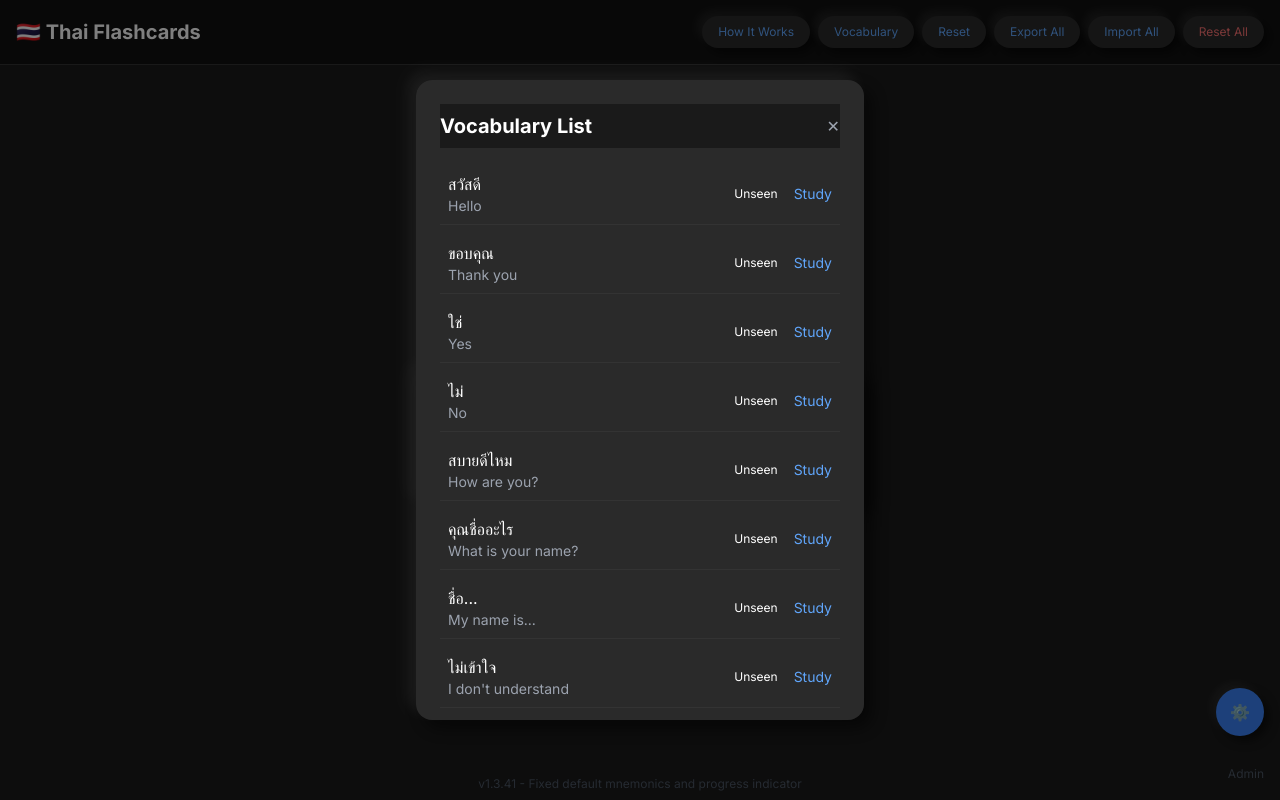
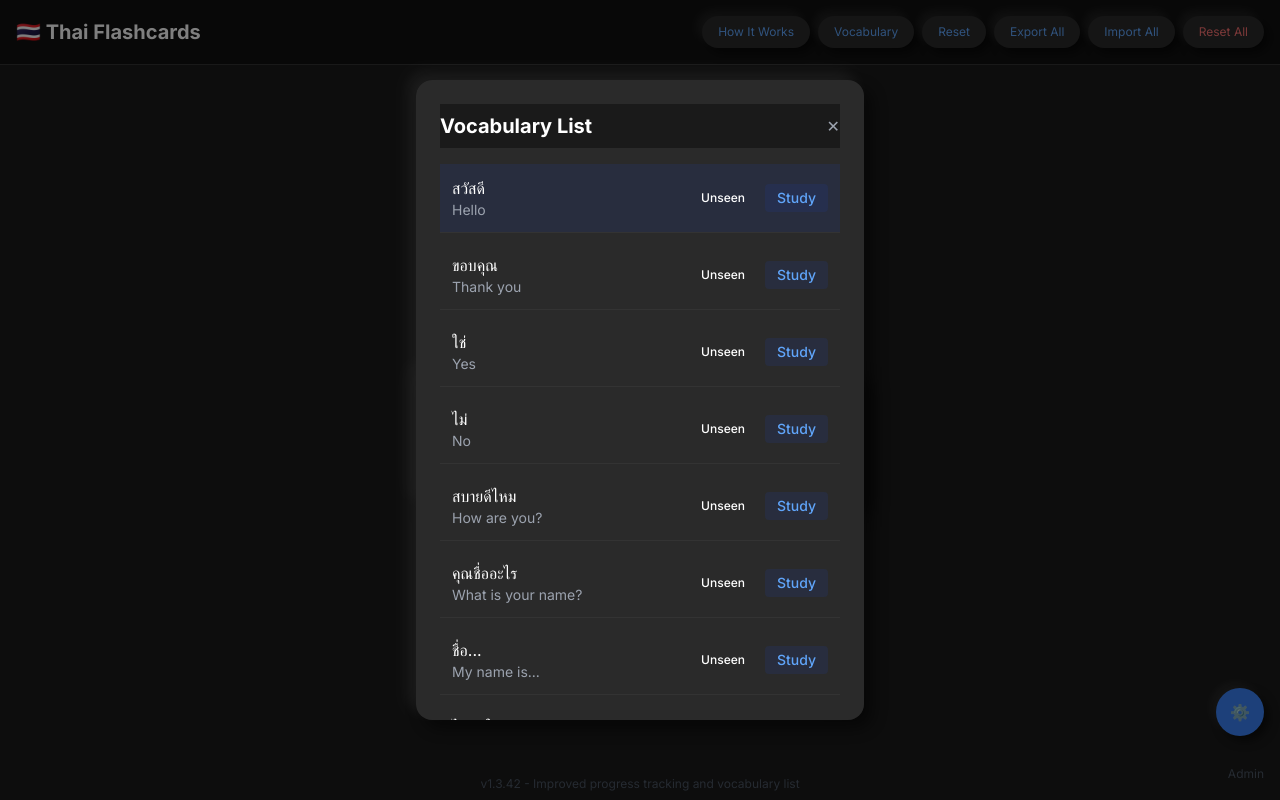
Before and after one commit to MaartenRischen/ThaiFlashcardsApp, a Next.js app: page / in a window 1280 px wide. Both pictures are taken after a click on the button "Vocabulary". Built offline with nearby package versions, Linux system fonts and the light colour scheme; no server answers.

Commit message:
fix: improve progress tracking to reflect Anki SRS structure

```diff
--- a/app/page.tsx
+++ b/app/page.tsx
@@ -24,8 +24,8 @@ function ClientOnly({ children }: { children: React.ReactNode }) {
 // Update version info
 const VERSION_INFO = {
   lastUpdated: new Date().toISOString(),
-  version: "1.3.41",
-  changes: "Fixed default mnemonics and progress indicator"
+  version: "1.3.42",
+  changes: "Improved progress tracking and vocabulary list"
 };
 
 interface Review {
@@ -125,6 +125,10 @@ export default function ThaiFlashcards() {
 
   // Track active cards position
   const [activeCardsIndex, setActiveCardsIndex] = useState<number>(0);
+
+  // Track how many reviews completed today
+  const [reviewsCompletedToday, setReviewsCompletedToday] = useState<number>(0);
+  const [totalDueToday, setTotalDueToday] = useState<number>(0);
 
   console.log("ThaiFlashcards: Component rendering/re-rendering. randomSentence:", randomSentence); // DEBUG
 
@@ -587,7 +591,73 @@ export default function ThaiFlashcards() {
     return { interval, easeFactor: newEaseFactor, repetitions };
   };
 
-  // Modify handleCardAction to use the active cards index
+  // Function to count cards due today based on SRS schedule
+  const countCardsDueToday = () => {
+    const today = new Date();
+    today.setHours(0, 0, 0, 0); // Start of today
+
+    let dueCount = 0;
+
+    // Count unseen cards (always due)
+    for (let i = 0; i < phrases.length; i++) {
+      if (!cardProgress[i] || !cardProgress[i].reviews || cardProgress[i].reviews.length === 0) {
+        dueCount++;
+        continue;
+      }
+
+      // Count cards marked as "hard" in their last review (always due)
+      const lastReview = cardProgress[i].reviews[cardProgress[i].reviews.length - 1];
+      if (lastReview.difficulty === 'hard') {
+        dueCount++;
+        continue;
+      }
+
+      // Count cards whose next review date is today or earlier
+      if (cardProgress[i].nextReviewDate) {
+        const nextReviewDate = new Date(cardProgress[i].nextReviewDate);
+        nextReviewDate.setHours(0, 0, 0, 0); // Start of review date
+
+        if (nextReviewDate <= today) {
+          dueCount++;
+        }
+      }
+    }
+
+    return dueCount;
+  };
+
+  // Function to check for reviews completed today
+  const countReviewsCompletedToday = () => {
+    const today = new Date();
+    today.setHours(0, 0, 0, 0); // Start of today
+
+    let completedCount = 0;
+
+    // Count reviews that happened today
+    Object.values(cardProgress).forEach(card => {
+      card.reviews.forEach((review: Review) => {
+        const reviewDate = new Date(review.date);
+        reviewDate.setHours(0, 0, 0, 0); // Start of review date
+
+        if (reviewDate.getTime() === today.getTime()) {
+          completedCount++;
+        }
+      });
+    });
+
+    return completedCount;
+  };
+
+  // Add a useEffect to update due counts when component mounts or cardProgress changes
+  useEffect(() => {
+    const dueCount = countCardsDueToday();
+    const completedCount = countReviewsCompletedToday();
+
+    setTotalDueToday(dueCount);
+    setReviewsCompletedToday(completedCount);
+  }, [cardProgress]);
+
+  // Modify handleCardAction to increment reviewsCompletedToday
   const handleCardAction = (difficulty: 'hard' | 'good' | 'easy') => {
     // Create or get the current card progress
     const currentProgress = cardProgress[index] || { reviews: [], nextReviewDate: new Date().toISOString() };
@@ -629,6 +699,16 @@ export default function ThaiFlashcards() {
     setRandomSentence(null);
     setShowAnswer(false);
     setIndex(activeCards[nextActiveIndex]);
+
+    // Increment completed reviews counter
+    setReviewsCompletedToday(prev => prev + 1);
+
+    // After marking a card as reviewed, it's no longer due today,
+    // so we should update the total due count
+    // If difficulty is 'hard', the card remains due
+    if (difficulty !== 'hard') {
+      setTotalDueToday(prev => Math.max(0, prev - 1));
+    }
   };
 
   const prevCard = () => {
@@ -784,12 +864,12 @@ export default function ThaiFlashcards() {
           {/* Progress Counter */}
           <div className="text-center mb-2">
             <p className="text-sm text-gray-400">
-              {activeCards.length} cards due today ({activeCards.length > 0 ? Math.round((activeCardsIndex / activeCards.length) * 100) : 0}% complete)
+              {totalDueToday} cards due today ({totalDueToday > 0 ? Math.round((reviewsCompletedToday / totalDueToday) * 100) : 0}% complete)
             </p>
           </div>
 
           <div className="mb-4 rounded-xl overflow-hidden neumorphic">
-            <div className="neumorphic-progress" style={{ width: `${activeCards.length > 0 ? Math.round((activeCardsIndex / activeCards.length) * 100) : 0}%` }}></div>
+            <div className="neumorphic-progress" style={{ width: `${totalDueToday > 0 ? Math.round((reviewsCompletedToday / totalDueToday) * 100) : 0}%` }}></div>
           </div>
 
           {/* Card */}
@@ -1008,13 +1088,13 @@ export default function ThaiFlashcards() {
                 const { color, label } = getStatusInfo(status);
 
                 return (
-                  <div key={i} className="p-2 border-b border-[#333] flex justify-between">
+                  <div key={i} className={`p-3 border-b border-[#333] flex justify-between ${index === i ? 'bg-opacity-20 bg-blue-900' : ''}`}>
                     <div>
                       <p className="text-white">{phrase.thai}</p>
                       <p className="text-gray-400 text-sm">{phrase.english}</p>
                     </div>
                     <div className="flex items-center gap-2">
-                      <span className={`px-2 py-0.5 rounded text-xs ${color.replace('bg-', 'bg-opacity-20 text-')}`}>
+                      <span className={`px-3 py-1 rounded text-xs font-medium ${color.replace('bg-', 'bg-opacity-20 text-')}`}>
                         {label}
                       </span>
                       <button
@@ -1022,8 +1102,9 @@ export default function ThaiFlashcards() {
                           setIndex(i);
                           setShowVocabulary(false);
                           setShowAnswer(true);
+                          setRandomSentence(null);
                         }}
-                        className="text-blue-400 text-sm"
+                        className={`px-3 py-1 rounded text-blue-400 text-sm ${status === 'unseen' ? 'bg-blue-900 bg-opacity-20 font-medium' : ''}`}
                       >
                         Study
                       </button>
```
